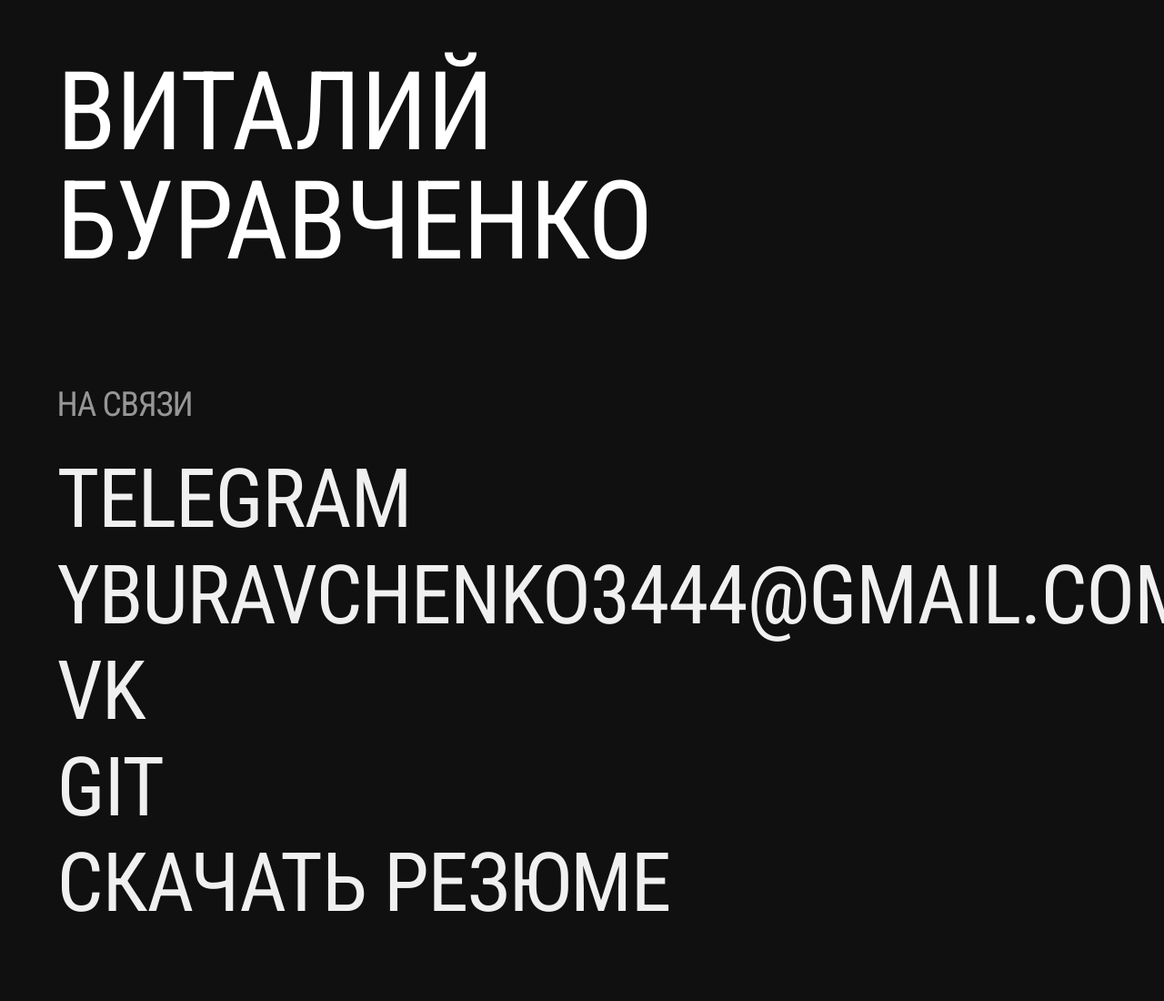
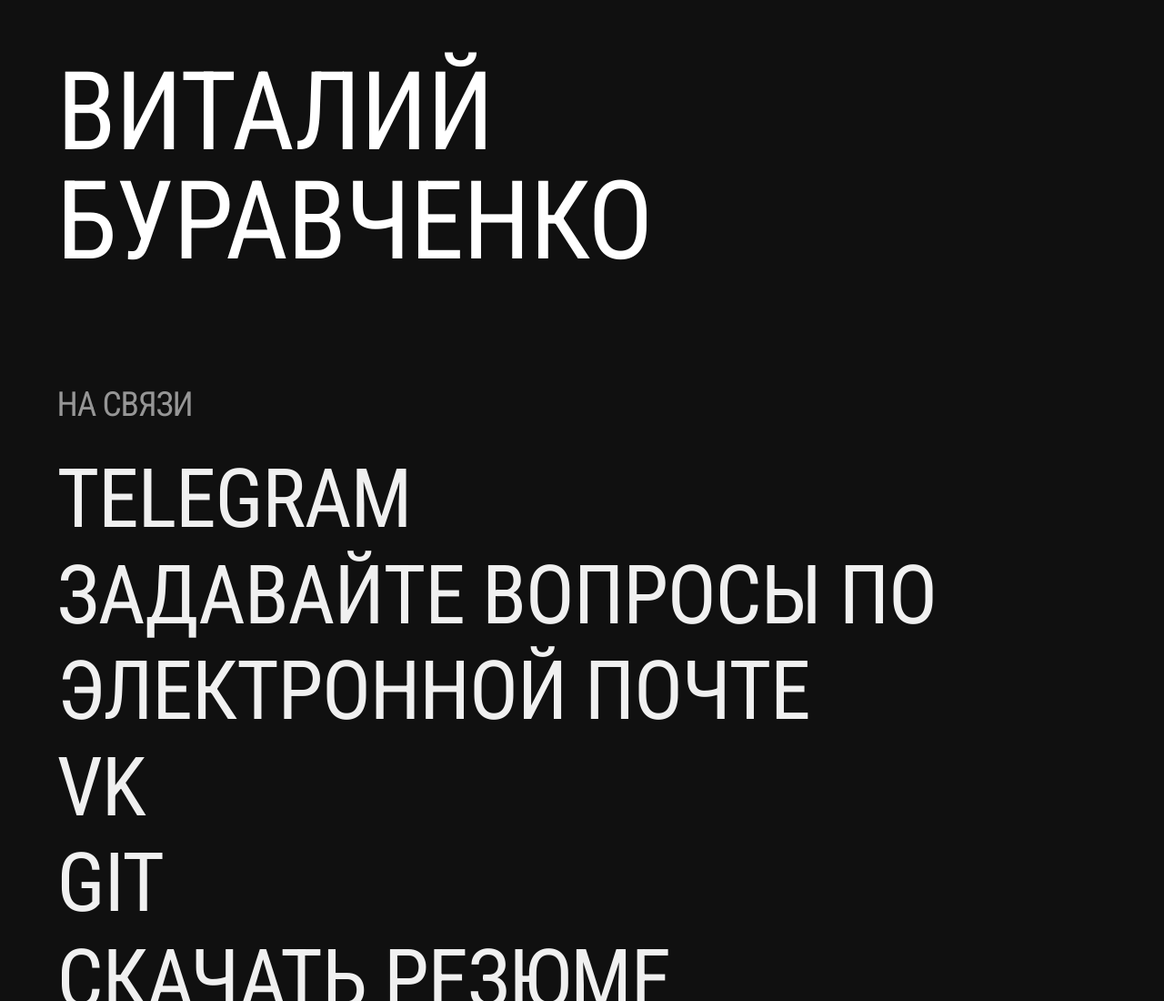
Before and after one commit to GeorgeR63/GeorgeR63.github.io, a plain HTML site: page index.html in a window 1280 px wide. Shown: the top 1100 px of the page at 91% size. Drawn offline with Linux system fonts and the light colour scheme.

Commit message:
Add files via upload

```diff
--- a/index.html
+++ b/index.html
@@ -36,7 +36,8 @@
           <a href="https://t.me/Chenko63" target="_blank"> telegram</a>
         </div>
         <div class="entry">
-          <a href="yburavchenko3444@gmail.com">yburavchenko3444@gmail.com</a>
+          <p><a href="mailto:yburavchenko3444@gmail.com?subject=Вопрос по HTML">Задавайте
+  вопросы по электронной почте</a></p>
         </div>
         <div class="entry">
           <a href="https://vk.com/idousmandembele11" target="_blank">VK</a>
@@ -57,7 +58,7 @@
       <div class="entry">
         <div style="display: flex; align-items: center;">
   <img src="https://sun9-49.userapi.com/impg/RtRLJot26ptEzdNQxoGp-GTxbN5qd5Q1slSEQQ/-8r0mDmRbC8.jpg?size=1620x2160&quality=95&sign=5868556121f5a1136b3cdf73ec69bbc8&type=album" alt="Фото" style="max-width: 600px; margin-right: 50px;">
-  <p>Меня зовут Виталя и я реальный кекс я любую чику...Мне 22 года и я любитель активного отдыха,регулярно провожу время на улице,езжу на рыбалку,как на хищную так и на мирную рыбу,люблю играть в футбол,увелкаюсь автоспортом,люблю как смотреть,так и ездить на трек.</p>
+  <p>Меня зовут Виталя и я реальный кекс я любую чику...Мне 22 года и я любитель активного отдыха,регулярно провожу время на улице,езжу на рыбалку,как на хищную так и на мирную рыбу,люблю играть в футбол,увлекаюсь автоспортом,люблю как смотреть,так и ездить на трек.</p>
 </div>
          <div class="skills">
         <h2>НАВЫКИ</h2>
```
